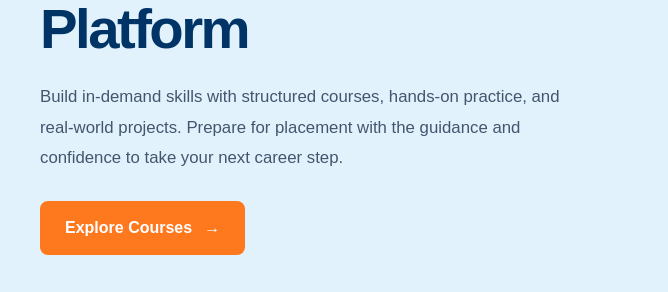
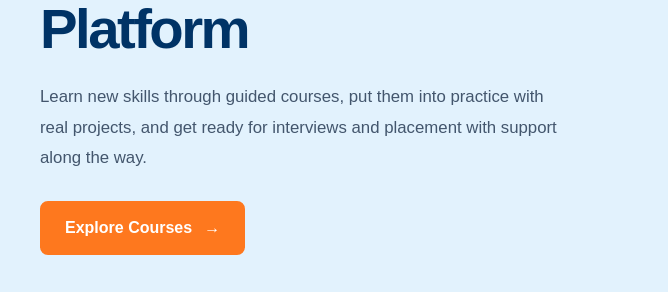
Before and after one commit to mabhiabhiram-cell/-irp-web-development, a plain HTML site: page part-a-responsive-ui/index.html in a window 1280 px wide. Shown: the part 261-553 px from the top of the page, 0-668 px from the left. Drawn offline with Linux system fonts and the light colour scheme.

Commit message:
Make assignment wording more natural
Co-authored-by: Copilot <223556219+Copilot@users.noreply.github.com>

```diff
--- a/part-a-responsive-ui/index.html
+++ b/part-a-responsive-ui/index.html
@@ -40,9 +40,9 @@
           <p class="hero-kicker">LEARN • BUILD • GET PLACED</p>
           <h1 id="hero-title">Welcome to <span>IRP LMS</span> Platform</h1>
           <p class="hero-description">
-            Build in-demand skills with structured courses, hands-on practice, and
-            real-world projects. Prepare for placement with the guidance and
-            confidence to take your next career step.
+            Learn new skills through guided courses, put them into practice with
+            real projects, and get ready for interviews and placement with support
+            along the way.
           </p>
           <a class="primary-button" href="#learning-journey">Explore Courses <span aria-hidden="true">→</span></a>
         </div>
```
Also changed, not shown: part-b-javascript/bank.js (+15 -12 lines).
